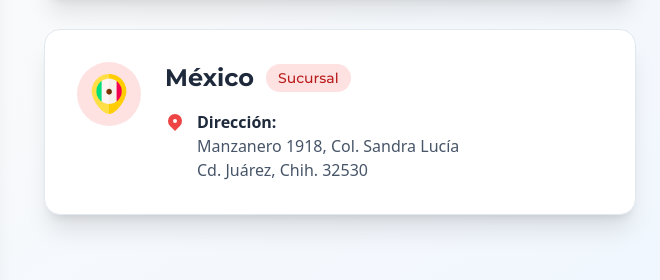
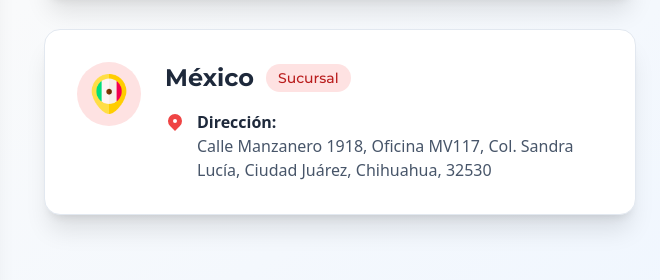
Before and after one commit to danielpemor/AstroPrintek, an Astro site: page /contact in a window 1280 px wide. Shown: the part 1840-2120 px from the top of the page, 620-1280 px from the left. Built offline with nearby package versions, Linux system fonts and the light colour scheme; Astro itself is replaced by a stand-in of ours.

Commit message:
'direccion'

```diff
--- a/src/pages/contact.astro
+++ b/src/pages/contact.astro
@@ -329,7 +329,7 @@ const services = [
                     </svg>
                     <div>
                       <p class="font-semibold text-slate-800">Dirección:</p>
-                      <p class="text-slate-600">Manzanero 1918, Col. Sandra Lucía<br>Cd. Juárez, Chih. 32530</p>
+                      <p class="text-slate-600">Calle Manzanero 1918, Oficina MV117, Col. Sandra Lucía, Ciudad Juárez, Chihuahua, 32530</p>
                     </div>
                   </div>
                 </div>
```
